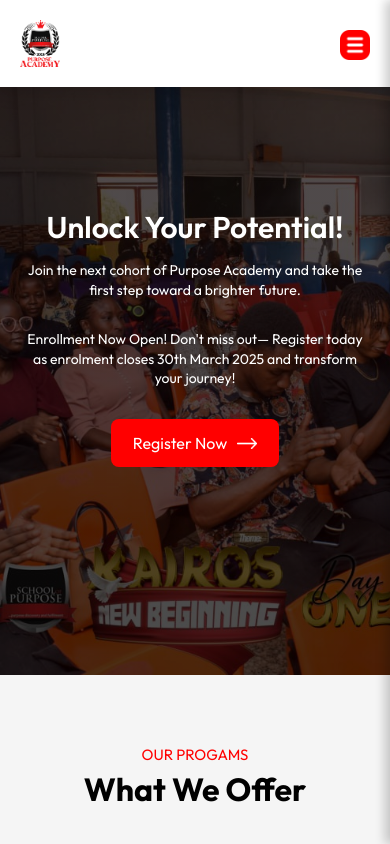
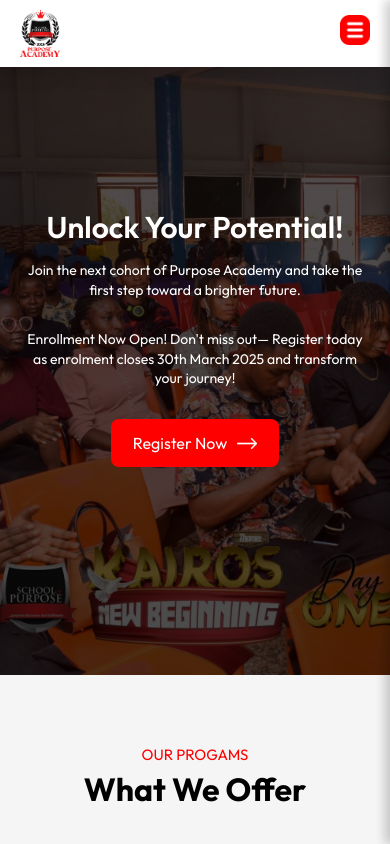
Before and after one commit to DuoDduo/Purpose-Academy, a React (Vite) app: page / in a window 390 px wide. Shown: the top 844 px of the page. Built offline with nearby package versions, Linux system fonts and the light colour scheme.

Commit message:
adjusted menu icon css

```diff
--- a/src/components/Navbar/Navbar.css
+++ b/src/components/Navbar/Navbar.css
@@ -58,7 +58,7 @@ nav ul li {
 
 @media (max-width: 840px) {
     nav {
-        padding: 15px 20px;
+        padding: 5px 20px;
     }
     .logo {
         width: 40px;
@@ -94,7 +94,7 @@ nav ul li {
         display: block;
         position: absolute;
         right: 20px;
-        top: 30px;
+        top: 15px;
         cursor: pointer;
     }
 }
```
